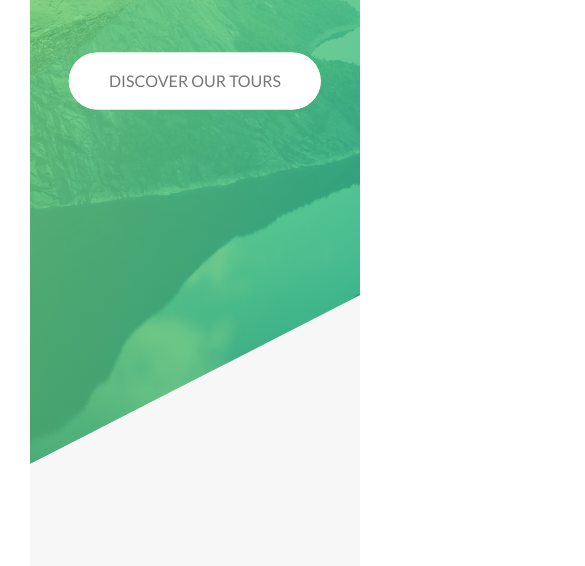
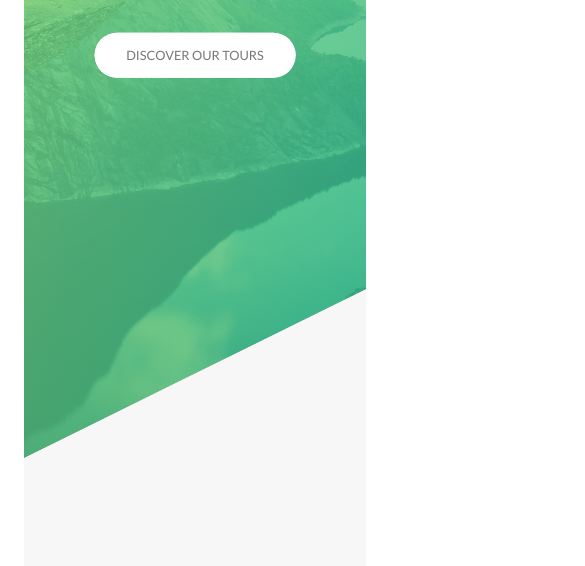
Before and after one commit to unclekoin/css-natours-project, a website: page index.html in a window 390 px wide. Shown: the part 368-934 px from the top of the page, 585 px wide, since content can reach past the window. Drawn offline with Linux system fonts and the light colour scheme.

Commit message:
feat: add media query for breakpoints

```diff
--- a/sass/abstracts/_mixins.scss
+++ b/sass/abstracts/_mixins.scss
@@ -11,3 +11,35 @@
   left: 50%;
   transform: translate(-50%, -50%);
 }
+
+// MEDIA QUERY MENAGER
+/*
+600px > :      phone
+600 - 900px:   tablet porteat
+900 - 1200px:  tablet landscape
+1200 - 1800px: desktop (normal styles)
+1800px < :     big desktop
+
+$breakpoint argument choices:
+- phone
+- tab-port
+- tab-land
+- big-desktop
+
+1em = 16px
+*/
+
+@mixin respond($breakpoint) {
+  @if $breakpoint == phone {
+    @media (max-width: 37.5em) { @content } // 600px
+  }
+  @if $breakpoint == tab-port {
+    @media (max-width: 56.25em) { @content } // 900px
+  }
+  @if $breakpoint == tab-land {
+    @media (max-width: 75em) { @content } // 1200px
+  }
+  @if $breakpoint == big-desktop {
+    @media (min-width: 112.5em) { @content } // 1800px
+  }
+}
--- a/sass/base/_base.scss
+++ b/sass/base/_base.scss
@@ -7,7 +7,19 @@
 }
 
 html {
-  font-size: 62.5%;
+  font-size: 62.5%; // 1rem = 10px; 10px/16px = 62.5%
+
+  @include respond(tab-land) {
+    font-size: 56.25%; // 1rem = 9px; 9px/16px = 56.25%
+  }
+
+  @include respond(tab-port) {
+    font-size: 50%; // 1rem = 8px; 8px/16px = 50%
+  }
+
+  @include respond(big-desktop) {
+    font-size: 75%; // 1rem = 12px; 12px/16px = 75%
+  }
 }
 
 body {
```
Also changed, not shown: css/style.css.
